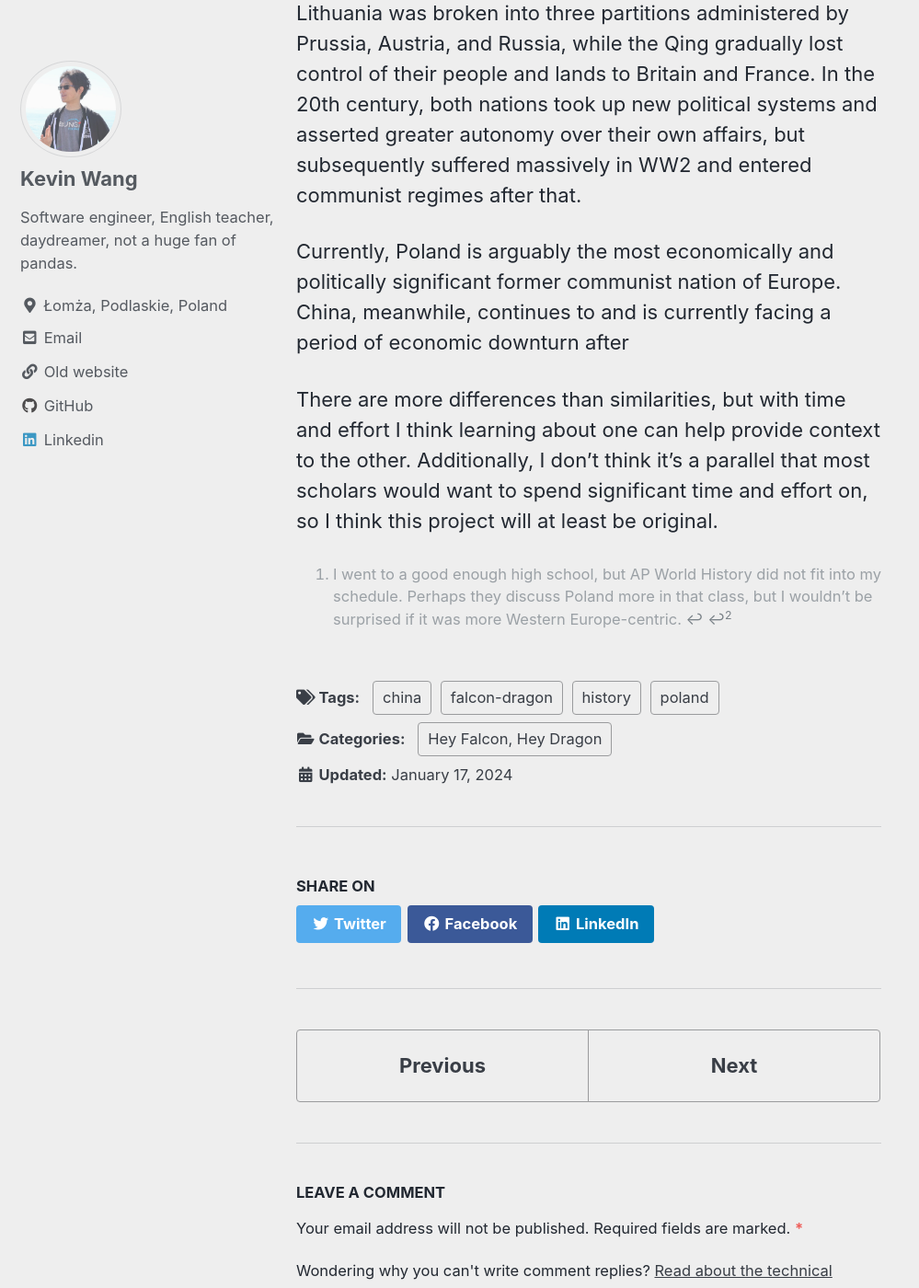
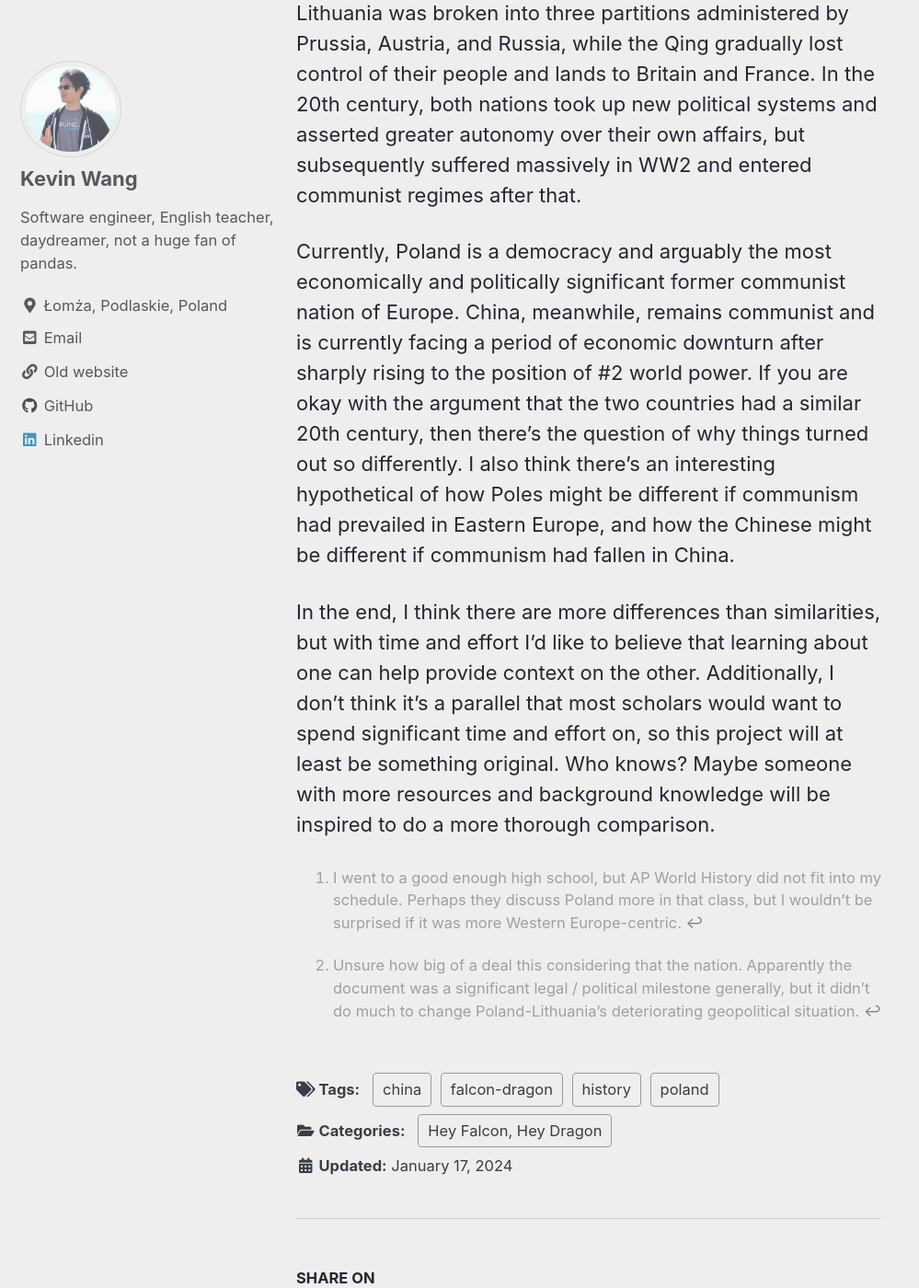
Before and after one commit to michigan-musicer/michigan-musicer.github.io, a Jekyll site: the page built from _posts/2024-01-17-hfhd-for-potential-interviewees.md, in a window 1280 px wide and 1400 px high, scrolled down 5125 px. Shown: the whole window at 92% size, without its empty margins (0-999 px from the left). Built offline with Jekyll 4.4.1, drawn with Linux system fonts in a browser that asks for light colours; cached includes are drawn as plain includes.

Commit message:
add actual changes and remove incorretly added post

```diff
--- a/_posts/2024-01-17-hfhd-for-potential-interviewees.md
+++ b/_posts/2024-01-17-hfhd-for-potential-interviewees.md
@@ -83,17 +83,17 @@ I'll expand this section and turn it into an FAQ depending on what questions com
 
 What follows is my understanding. I am not a scholar of Polish or Eastern European history, so I apologize for any mistakes / misconceptions here.
 
-Poland and its people have been significant players in various historical and social contexts (early practitioners of religious tolerance, the defense of Europe from the Ottomans, establishing the first European constitutional monarchy[^0], Solidarity and the fall of the USSR, ...). However, in my high school education[^0], Poland is only mentioned first as a member of the Polish-Lithuanian commonwealth, second as the first nation to fall to a military invasion by Nazi Germany. This always seemed weird to me, and I've always wanted to dive deeper into this powerful yet overshadowed country's history.
+Poland and its people have been significant players in various historical and social contexts (early practitioners of religious tolerance, the defense of Europe from the Ottomans, establishing the first European constitutional monarchy[^1], Solidarity and the fall of the USSR, ...). However, in my high school education[^0], Poland is only mentioned first as a member of the Polish-Lithuanian commonwealth, second as the first nation to fall to a military invasion by Nazi Germany. This always seemed weird to me, and I've always wanted to dive deeper into this powerful yet overshadowed country's history.
 
 [^0]: Unsure how big of a deal this considering that the nation. Apparently the document was a significant legal / political milestone generally, but it didn't do much to change Poland-Lithuania's deteriorating geopolitical situation.
 
-[^0]: I went to a good enough high school, but AP World History did not fit into my schedule. Perhaps they discuss Poland more in that class, but I wouldn't be surprised if it was more Western Europe-centric.
+[^1]: I went to a good enough high school, but AP World History did not fit into my schedule. Perhaps they discuss Poland more in that class, but I wouldn't be surprised if it was more Western Europe-centric.
 
 Additionally, Polish history broadly mirrors Chinese history. Pre-20th century, both were geopolitical giants brought down by opportunists from Western Europe; Poland-Lithuania was broken into three partitions administered by Prussia, Austria, and Russia, while the Qing gradually lost control of their people and lands to Britain and France. In the 20th century, both nations took up new political systems and asserted greater autonomy over their own affairs, but subsequently suffered massively in WW2 and entered communist regimes after that.
 
-Currently, Poland is arguably the most economically and politically significant former communist nation of Europe. China, meanwhile, continues to and is currently facing a period of economic downturn after
+Currently, Poland is a democracy and arguably the most economically and politically significant former communist nation of Europe. China, meanwhile, remains communist and is currently facing a period of economic downturn after sharply rising to the position of #2 world power. If you are okay with the argument that the two countries had a similar 20th century, then there's the question of why things turned out so differently. I also think there's an interesting hypothetical of how Poles might be different if communism had prevailed in Eastern Europe, and how the Chinese might be different if communism had fallen in China.
 
-There are more differences than similarities, but with time and effort I think learning about one can help provide context to the other. Additionally, I don't think it's a parallel that most scholars would want to spend significant time and effort on, so I think this project will at least be original.
+In the end, I think there are more differences than similarities, but with time and effort I'd like to believe that learning about one can help provide context on the other. Additionally, I don't think it's a parallel that most scholars would want to spend significant time and effort on, so this project will at least be something original. Who knows? Maybe someone with more resources and background knowledge will be inspired to do a more thorough comparison.
 
 <!-- #### What can you give me in return?
 
```
